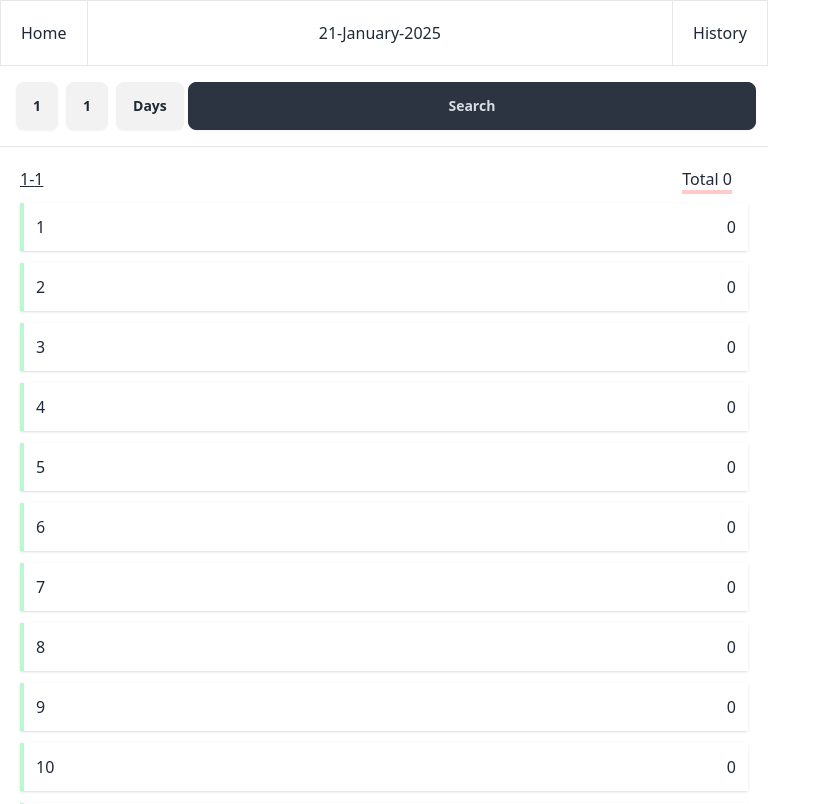
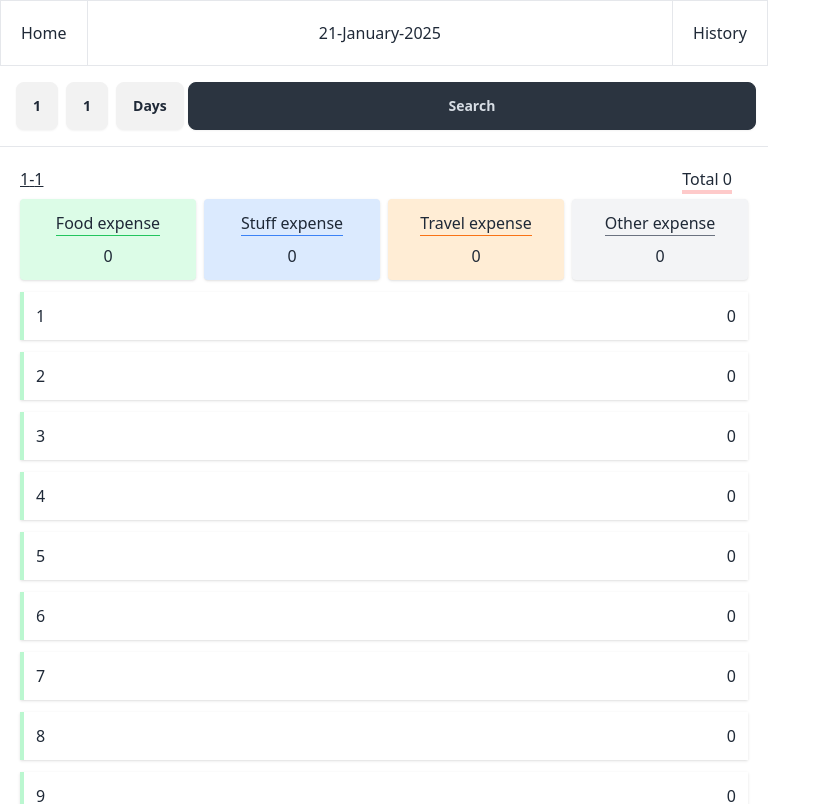
Before and after one commit to THEkingmay/UrCashIsFlow, a React (Vite) app: page /history/1/1 in a window 1280 px wide. Shown: the top 804 px of the page, without its empty margins (0-831 px from the left). Built offline with nearby package versions, Linux system fonts and the light colour scheme.

Commit message:
update see detail by type for mounth and year

```diff
--- a/src/components/Monthlist.jsx
+++ b/src/components/Monthlist.jsx
@@ -1,8 +1,9 @@
 import { useParams } from "react-router"
 import { Link } from "react-router"
-import { useEffect } from "react"
+import { useEffect, useState } from "react"
 function MonthList(){
     console.log('Month list rerender')
+
     const { month , year } = useParams()
     useEffect(() => {
             window.scrollTo(0, 0);
@@ -58,12 +59,61 @@ function MonthList(){
             </Link>
         ));
     }
+    const showTotalByType = () =>{
+        let food_total_ex= 0
+        let stuff_total_ex = 0
+        let travel_total_ex = 0
+        let other_total_ex = 0
 
+        const DATA = getData()
+        DATA.forEach(data=>{
+            console.log(data)
+            if(data.isExpense){
+                switch(data.selectType){
+                    case 'food' :
+                    food_total_ex+=Number(data.amount)
+                    break;
+                    case 'stuff' :
+                    stuff_total_ex+=Number(data.amount)
+                    break;
+                    case 'travel' :
+                    travel_total_ex+=Number(data.amount)
+                    break;
+                    case 'other' :
+                    other_total_ex+=Number(data.amount)
+                    break;
+                }
+            }
+        })
+        return(
+            <div className="mt-2 flex justify-between">
+                <div className="shadow bg-green-100 rounded  w-full p-3 flex justify-center flex-col items-center">
+                    <div className="border-b mb-2 border-green-500">Food expense</div>
+                    <div>{food_total_ex}</div>
+                </div>
+                <div className="ml-2 shadow  bg-blue-100 rounded  w-full p-3 flex justify-center flex-col items-center">
+                    <div className="border-b mb-2 border-blue-500">Stuff expense</div>
+                    <div>{stuff_total_ex}</div>
+                </div>
+                <div className="ml-2 shadow w-full p-3 flex justify-center flex-col items-center bg-orange-100 rounded ">
+                    <div className="border-b mb-2 border-orange-500">Travel expense</div>
+                    <div>{travel_total_ex}</div>
+                </div>
+                <div className="ml-2 shadow w-full p-3 flex justify-center flex-col items-center  bg-gray-100 rounded">
+                    <div className="border-b mb-2 border-gray-500">Other expense</div>
+                    <div>{other_total_ex}</div>
+                </div>
+            </div>
+        )
+    }
     return(
         <div className="p-1">
             <div className="flex justify-between">
                 <span className='underline'>{ month}-{year}</span>
                 <span>{calTotalInMonth()}</span>
+            </div>
+            <div>
+                {showTotalByType()}
             </div>
             <div>
                 {getAllDay()}
--- a/src/components/Yearlist.jsx
+++ b/src/components/Yearlist.jsx
@@ -57,12 +57,61 @@ function YearList(){
             </Link>
         ))
     }
+    const showTotalByType = () =>{
+        let food_total_ex= 0
+        let stuff_total_ex = 0
+        let travel_total_ex = 0
+        let other_total_ex = 0
 
+        const DATA = getData()
+        DATA.forEach(data=>{
+            console.log(data)
+            if(data.isExpense){
+                switch(data.selectType){
+                    case 'food' :
+                    food_total_ex+=Number(data.amount)
+                    break;
+                    case 'stuff' :
+                    stuff_total_ex+=Number(data.amount)
+                    break;
+                    case 'travel' :
+                    travel_total_ex+=Number(data.amount)
+                    break;
+                    case 'other' :
+                    other_total_ex+=Number(data.amount)
+                    break;
+                }
+            }
+        })
+        return(
+            <div className="mt-2 flex justify-between">
+                <div className="shadow bg-green-100 rounded  w-full p-3 flex justify-center flex-col items-center">
+                    <div className="border-b mb-2 border-green-500">Food expense</div>
+                    <div>{food_total_ex}</div>
+                </div>
+                <div className="ml-2 shadow  bg-blue-100 rounded  w-full p-3 flex justify-center flex-col items-center">
+                    <div className="border-b mb-2 border-blue-500">Stuff expense</div>
+                    <div>{stuff_total_ex}</div>
+                </div>
+                <div className="ml-2 shadow w-full p-3 flex justify-center flex-col items-center bg-orange-100 rounded ">
+                    <div className="border-b mb-2 border-orange-500">Travel expense</div>
+                    <div>{travel_total_ex}</div>
+                </div>
+                <div className="ml-2 shadow w-full p-3 flex justify-center flex-col items-center  bg-gray-100 rounded">
+                    <div className="border-b mb-2 border-gray-500">Other expense</div>
+                    <div>{other_total_ex}</div>
+                </div>
+            </div>
+        )
+    }
     return(
         <div className="p-1">
             <div className="flex justify-between">
                <span className="underline"> {year}</span>
                <span>{calInYear()}</span>
+            </div>
+            <div>
+                {showTotalByType()}
             </div>
             <div>
                 {getInMonth()}
--- a/src/output.css
+++ b/src/output.css
@@ -1694,6 +1694,14 @@ html {
   margin: 0.5rem;
 }
 
+.mb-2 {
+  margin-bottom: 0.5rem;
+}
+
+.ml-2 {
+  margin-left: 0.5rem;
+}
+
 .ml-3 {
   margin-left: 0.75rem;
 }
@@ -1907,6 +1915,21 @@ html {
   border-color: rgb(239 68 68 / var(--tw-border-opacity, 1));
 }
 
+.border-orange-500 {
+  --tw-border-opacity: 1;
+  border-color: rgb(249 115 22 / var(--tw-border-opacity, 1));
+}
+
+.border-blue-500 {
+  --tw-border-opacity: 1;
+  border-color: rgb(59 130 246 / var(--tw-border-opacity, 1));
+}
+
+.border-gray-500 {
+  --tw-border-opacity: 1;
+  border-color: rgb(107 114 128 / var(--tw-border-opacity, 1));
+}
+
 .border-l-blue-200 {
   --tw-border-opacity: 1;
   border-left-color: rgb(191 219 254 / var(--tw-border-opacity, 1));
@@ -1937,9 +1960,24 @@ html {
   background-color: var(--fallback-b1,oklch(var(--b1)/var(--tw-bg-opacity, 1)));
 }
 
+.bg-blue-100 {
+  --tw-bg-opacity: 1;
+  background-color: rgb(219 234 254 / var(--tw-bg-opacity, 1));
+}
+
+.bg-gray-100 {
+  --tw-bg-opacity: 1;
+  background-color: rgb(243 244 246 / var(--tw-bg-opacity, 1));
+}
+
 .bg-green-100 {
   --tw-bg-opacity: 1;
   background-color: rgb(220 252 231 / var(--tw-bg-opacity, 1));
+}
+
+.bg-orange-100 {
+  --tw-bg-opacity: 1;
+  background-color: rgb(255 237 213 / var(--tw-bg-opacity, 1));
 }
 
 .bg-red-100 {
```
